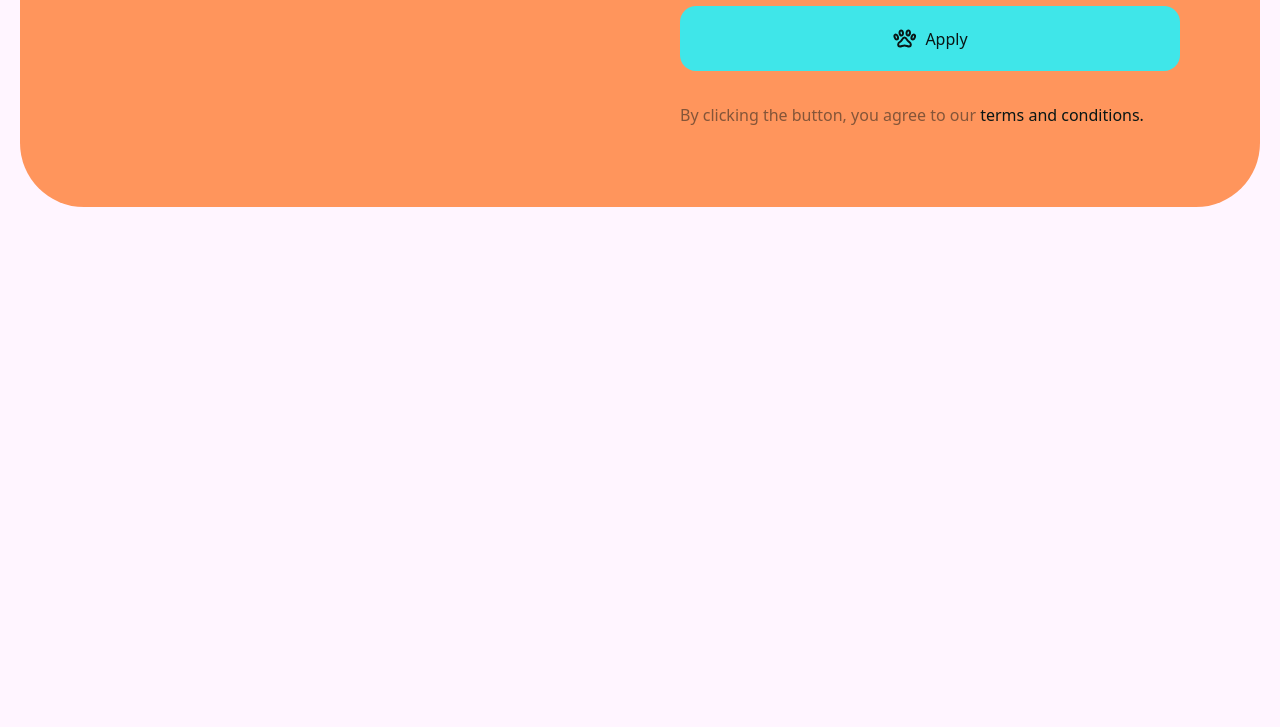
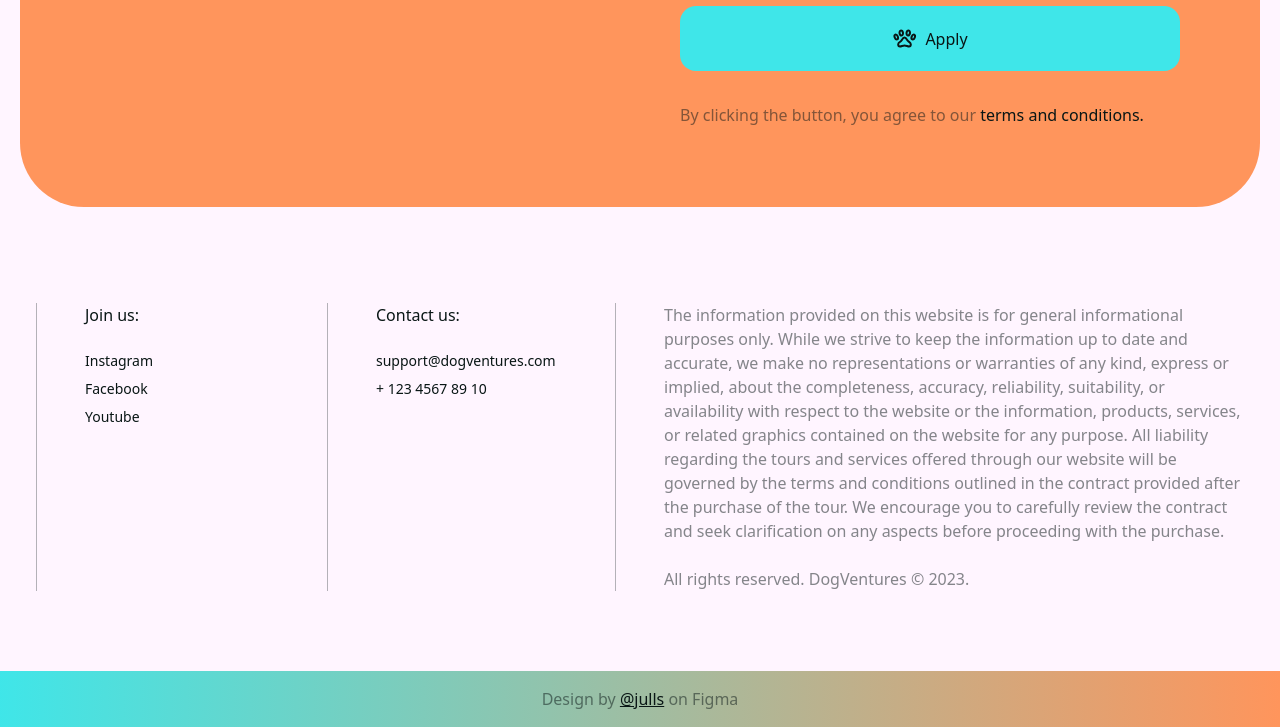
Before and after one commit to Chamara-Wijepala/dogventures, a website: page index.html in a window 1280 px wide. Shown: the part 3802-4529 px from the top of the page. Before the commit the page ends 4105 px from the top, so only its background shows below. Drawn offline with Linux system fonts and the light colour scheme; files whose address does not match are found by name.

Commit message:
Add footer

```diff
--- a/index.html
+++ b/index.html
@@ -260,6 +260,44 @@
       </div>
     </section>
   </main>
+
+  <footer>
+    <div class="max-w-[77.5rem] mx-auto px-4 grid lg:grid-cols-2 gap-8 lg:gap-12 mb-12 lg:mb-20">
+      <div class="border-primary-300 md:border-x-[1px] grid grid-cols-[1fr_max-content_1fr]">
+        <div class="md:pl-12">
+          <h3 class="mb-6 font-medium">Join us:</h3>
+          <div class="text-sm flex flex-col gap-2">
+            <a href="">Instagram</a>
+            <a href="">Facebook</a>
+            <a href="">Youtube</a>
+          </div>
+        </div>
+
+        <span class="border-primary-300 border-r-[1px] w-1 min-h-full"></span>
+
+        <div class="pl-8 md:pl-12">
+          <h3 class="mb-6 font-medium">Contact us:</h3>
+          <div class="text-sm flex flex-col gap-2">
+            <p>support@dogventures.com</p>
+            <p>+ 123 4567 89 10</p>
+          </div>
+        </div>
+      </div>
+
+      <div class="text-primary-500 border-primary-300 border-t-[1px] md:border-t-0 pt-8 md:pt-0">
+        <p>
+          The information provided on this website is for general informational purposes only. While we strive to keep the information up to date and accurate, we make no representations or warranties of any kind, express or implied, about the completeness, accuracy, reliability, suitability, or availability with respect to the website or the information, products, services, or related graphics contained on the website for any purpose. All liability regarding the tours and services offered through our website will be governed by the terms and conditions outlined in the contract provided after the purchase of the tour. We encourage you to carefully review the contract and seek clarification on any aspects before proceeding with the purchase.
+        </p>
+        <p class="mt-6">All rights reserved. DogVentures © 2023.</p>
+      </div>
+    </div>
+
+    <div class="py-4 flex justify-center items-center bg-gradient-to-r from-accent-400 to-accent-alt-400">
+      <p class="text-primary-500">
+        Design by <a href="https://www.figma.com/@julls" class="underline text-primary-900">@julls</a> on Figma
+      </p>
+    </div>
+  </footer>
 </body>
 
 <script src="./script.js"></script>
```
Also changed, not shown: output.css.
